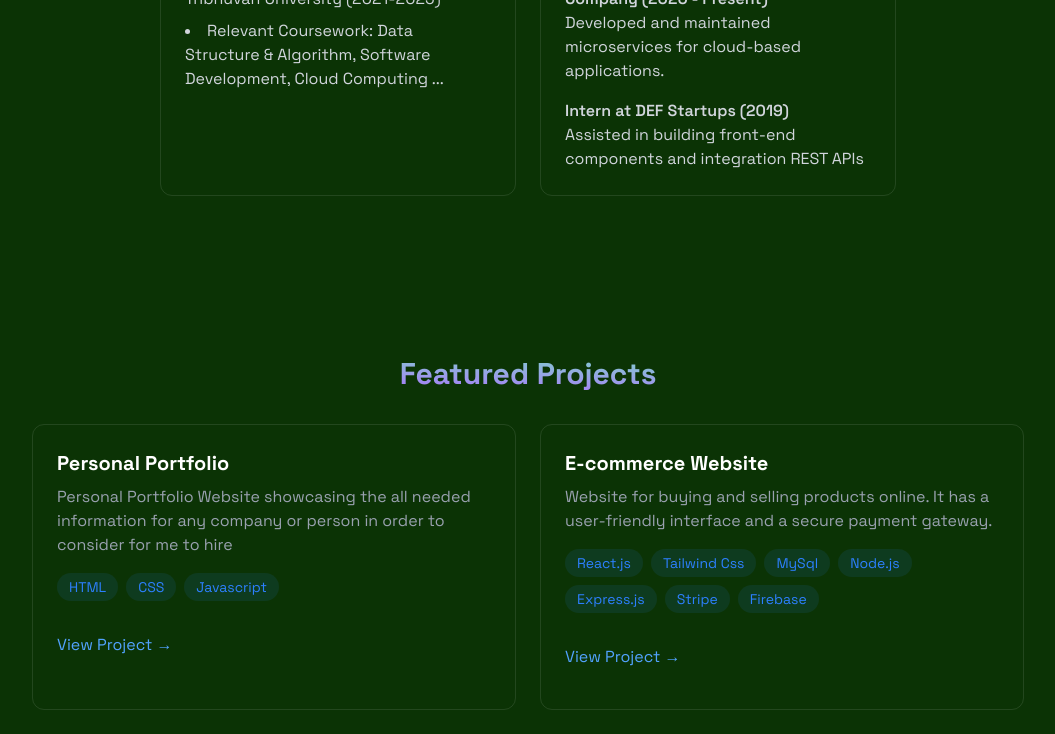
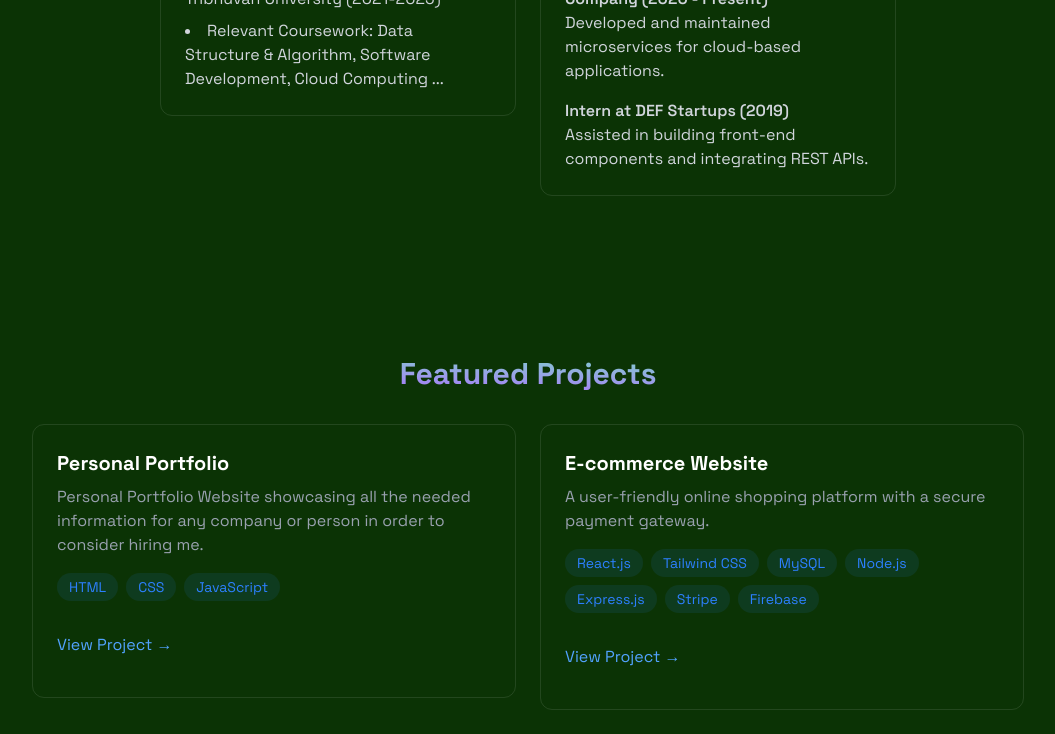
Before and after one commit to chirang56/chiran.me, a React (Vite) app: page / in a window 1280 px wide. Shown: the part 1380-2114 px from the top of the page, without its empty margins (112-1167 px from the left). Built offline with nearby package versions, Linux system fonts and the light colour scheme.

Commit message:
feat: enhance RevealOnScroll component with dynamic delays and apply to various sections

```diff
--- a/src/components/RevealOnScroll.jsx
+++ b/src/components/RevealOnScroll.jsx
@@ -1,17 +1,20 @@
 import { useEffect, useRef } from "react";
 
-export const RevealOnScroll = ({ children, delay = 5 }) => {
+export const RevealOnScroll = ({ children, delay = 0 }) => {
   const ref = useRef(null);
 
   useEffect(() => {
     const observer = new IntersectionObserver(
       ([entry]) => {
-        if (entry.isIntersecting) {
+        if (entry.isIntersecting && ref.current) {
           setTimeout(() => {
-          ref.current.classList.add("reveal-visible");
-        }, delay);
-      }
-    },
+            if (ref.current) {
+              ref.current.classList.add("reveal-visible");
+            }
+          }, delay);
+          observer.unobserve(ref.current); // Stop observing once visible
+        }
+      },
       { threshold: 0.2, rootMargin: "0px 0px -50px 0px" }
     );
 
@@ -21,7 +24,7 @@ export const RevealOnScroll = ({ children, delay = 5 }) => {
   }, [delay]);
 
   return (
-    <div ref={ref} className="reveal">
+    <div ref={ref} className="reveal opacity-0 transition-opacity duration-700 ease-out">
       {children}
     </div>
   );
--- a/src/components/sections/About.jsx
+++ b/src/components/sections/About.jsx
@@ -1,5 +1,7 @@
+import { RevealOnScroll } from "../../components/RevealOnScroll";
+
 export const About = () => {
-  const frontendSkills = ["React", "Vue", "TypeScript", "TailwindCSS", "Svelte",];
+  const frontendSkills = ["React", "Vue", "TypeScript", "TailwindCSS", "Svelte"];
   const backendSkills = ["Node.js", "Python", "AWS", "MongoDB", "GraphQL"];
 
   return (
@@ -8,12 +10,14 @@ export const About = () => {
       className="min-h-screen flex items-center justify-center py-20"
     >
       <div className="max-w-3xl mx-auto px-4">
+        <RevealOnScroll delay={100}>
           <h2 className="text-3xl font-bold mb-8 bg-gradient-to-tr from-purple-500
                 to-emerald-300 text-transparent bg-clip-text text-center">
-            {" "}
             About Me
           </h2>
+        </RevealOnScroll>
 
+        <RevealOnScroll delay={200}>
           <div className="rounded-xl p-8 border-white/10 border hover:-translate-y-1 hover:border-blue-500/30 transition-all">
             <p className="text-gray-300 mb-6">
               Passionate developer with expertise in building scalable web
@@ -21,8 +25,9 @@ export const About = () => {
             </p>
 
             <div className="grid grid-cols-1 md:grid-cols-2 gap-6">
+              <RevealOnScroll delay={300}>
                 <div className="rounded-xl p-6 hover:-translate-y-1 transition-all">
-                <h3 className="text-xl font-bold mb-4"> Frontend </h3>
+                  <h3 className="text-xl font-bold mb-4">Frontend</h3>
                   <div className="flex flex-wrap gap-2">
                     {frontendSkills.map((tech, key) => (
                       <span
@@ -35,60 +40,63 @@ export const About = () => {
                     ))}
                   </div>
                 </div>
+              </RevealOnScroll>
 
+              <RevealOnScroll delay={400}>
                 <div className="rounded-xl p-6 hover:-translate-y-1 transition-all">
-                <h3 className="text-xl font-bold mb-4"> Backend </h3>
+                  <h3 className="text-xl font-bold mb-4">Backend</h3>
                   <div className="flex flex-wrap gap-2">
                     {backendSkills.map((tech, key) => (
                       <span
                         key={key}
                         className="bg-blue-500/10 text-blue-500 py-1 px-3 rounded-full text-sm hover:bg-blue-500/20
-                      hover:shadow-[0_2px_8px_rgba(59,130,2246,0.2)] transition"
+                          hover:shadow-[0_2px_8px_rgba(59,130,246,0.2)] transition"
                       >
                         {tech}
                       </span>
                     ))}
                   </div>
                 </div>
+              </RevealOnScroll>
             </div>
           </div>
+        </RevealOnScroll>
 
         <div className="grid grid-cols-1 md:grid-cols-2 gap-6 mt-8">
+          <RevealOnScroll delay={500}>
             <div className="p-6 rounded-xl border-white/10 border hover:-translate-y-1 hover:border-blue-500/30 transition-all">
-              <h3 className="text-xl font-bold mb-4"> 🏫 Education </h3>
+              <h3 className="text-xl font-bold mb-4">🏫 Education</h3>
               <ul className="list-disc list-inside text-gray-300 space-y-2">
                 <li>
-                    <strong> Bachelors of ICT in Education </strong> - Tribhuvan University (2021-2025)
+                  <strong>Bachelors of ICT in Education</strong> - Tribhuvan University (2021-2025)
                 </li>
                 <li>
-                  Relevant Coursework: Data Structure & Algorithm, Software Development, Cloud
-                  Computing ...
+                  Relevant Coursework: Data Structure & Algorithm, Software Development, Cloud Computing ...
                 </li>
               </ul>
             </div>
+          </RevealOnScroll>
 
+          <RevealOnScroll delay={600}>
             <div className="p-6 rounded-xl border-white/10 border hover:-translate-y-1 hover:border-blue-500/30 transition-all">
-              <h3 className="text-xl font-bold mb-4"> 💼 Work Experience </h3>
+              <h3 className="text-xl font-bold mb-4">💼 Work Experience</h3>
               <div className="space-y-4 text-gray-300">
                 <div>
                   <h4 className="font-semibold">
-                    {" "}Software Engineer at AJ Group of Company (2020 - Present){" "}
+                    Software Engineer at AJ Group of Company (2020 - Present)
                   </h4>
-                  <p>
-                    Developed and maintained microservices for cloud-based applications.
-                  </p>
+                  <p>Developed and maintained microservices for cloud-based applications.</p>
                 </div>
 
                 <div>
                   <h4 className="font-semibold">
-                    {" "}Intern at DEF Startups (2019){" "}
+                    Intern at DEF Startups (2019)
                   </h4>
-                  <p>
-                    Assisted in building front-end components and integration REST APIs
-                  </p>
+                  <p>Assisted in building front-end components and integrating REST APIs.</p>
                 </div>
               </div>
             </div>
+          </RevealOnScroll>
         </div>
       </div>
     </section>
--- a/src/components/sections/Home.jsx
+++ b/src/components/sections/Home.jsx
@@ -3,9 +3,12 @@ import Logo from "../../assets/Logo.webp";
 
 export const Home = () => {
   return (
-    <section id="home" className="flex flex-col items-center justify-center min-h-screen text-center px-4 relative">
-      <RevealOnScroll>
-      {/* Logo with Enhancements */}
+    <section
+      id="home"
+      className="flex flex-col items-center justify-center min-h-screen text-center px-4 relative"
+    >
+      <RevealOnScroll delay={100}>
+        {/* Logo */}
         <div className="w-28 h-28 md:w-32 md:h-32 mb-4 relative">
           <img
             className="rounded-full shadow-lg border-4 border-white dark:border-gray-800 object-cover w-full h-full transition-transform transform hover:scale-105 hover:border-orange-500"
@@ -16,22 +19,22 @@ export const Home = () => {
         </div>
       </RevealOnScroll>
 
-      <RevealOnScroll>
-      {/* Title with improved typography */}
+      <RevealOnScroll delay={200}>
+        {/* Title */}
         <h1 className="text-5xl md:text-7xl font-bold mb-6 bg-gradient-to-br from-cyan-300 to-fuchsia-400 bg-clip-text text-transparent leading-tight md:leading-normal">
           Hi, I'm Chiranjibi Gautam!
         </h1>
       </RevealOnScroll>
 
-      <RevealOnScroll>
-      {/* Description with improved spacing */}
+      <RevealOnScroll delay={300}>
+        {/* Description */}
         <p className="bg-gradient-to-bl from-emerald-500 to-amber-600 bg-clip-text text-transparent text-lg mb-8 max-w-lg mx-auto leading-relaxed">
           I'm a full-stack developer who loves crafting clean & scalable web applications and mobile apps with a delightful user experience. I'm a part-time media translator and subtitler too.
         </p>
       </RevealOnScroll>
 
-      <RevealOnScroll>
-      {/* Buttons with transitions and improved styling */}
+      <RevealOnScroll delay={400}>
+        {/* Buttons */}
         <div className="flex justify-center space-x-4">
           <a
             href="#projects"
--- a/src/components/sections/Projects.jsx
+++ b/src/components/sections/Projects.jsx
@@ -1,6 +1,8 @@
-// src/components/Projects.jsx
+import { RevealOnScroll } from "../../components/RevealOnScroll";
+
 const ProjectCard = ({ title, description, techStack, link }) => {
   return (
+    <RevealOnScroll delay={200}>
       <div className="rounded-xl p-6 border-white/10 border hover:-translate-y-1
         hover:border-blue-500/30 hover:shadow-[0_2px_8px_rgba(59,130,246,0.1)] transition-all">
         <h3 className="text-xl font-bold mb-2">{title}</h3>
@@ -18,11 +20,13 @@ const ProjectCard = ({ title, description, techStack, link }) => {
           ))}
         </div>
         <div className="flex justify-between items-center">
-        <a href={link} className="text-blue-400 hover:text-emerald-300 transition-colors my-4">
+          <a href={link} target="_blank" rel="noopener noreferrer"
+            className="text-blue-400 hover:text-emerald-300 transition-colors my-4">
             View Project →
           </a>
         </div>
       </div>
+    </RevealOnScroll>
   );
 };
 
@@ -30,31 +34,33 @@ export const Projects = () => {
   const projects = [
     {
       title: "Personal Portfolio",
-      description: "Personal Portfolio Website showcasing the all needed information for any company or person in order to consider for me to hire",
-      techStack: ["HTML", "CSS", "Javascript"],
+      description: "Personal Portfolio Website showcasing all the needed information for any company or person in order to consider hiring me.",
+      techStack: ["HTML", "CSS", "JavaScript"],
       link: "https://chirang56me.netlify.app/"
     },
     {
       title: "E-commerce Website",
-      description: "Website for buying and selling products online. It has a user-friendly interface and a secure payment gateway.",
-      techStack: ["React.js", "Tailwind Css", "MySql", "Node.js", "Express.js", "Stripe", "Firebase"],
+      description: "A user-friendly online shopping platform with a secure payment gateway.",
+      techStack: ["React.js", "Tailwind CSS", "MySQL", "Node.js", "Express.js", "Stripe", "Firebase"],
       link: "https://matdash-frontend.vercel.app/"
     },
     {
       title: "Gautam Steelworks",
-      description: "Website for Gautam Steelworks, a steel, aluminum, and fibre industry. It features a modern and responsive design with a clean user interface, showcasing products and services effectively. The website ensures fast performance, SEO optimization, and seamless navigation.",
+      description: "A responsive website showcasing Gautam Steelworks' products and services.",
       techStack: ["Next.js", "Tailwind CSS", "Node.js", "Express.js", "MySQL"],
       link: "https://gautam-steelworks.vercel.app/en"
     },
-    // Add more projects here as needed
   ];
 
   return (
     <section id="projects" className="min-h-screen flex items-center justify-center py-20">
       <div className="max-w-5xl mx-auto px-4">
+        <RevealOnScroll delay={100}>
           <h2 className="text-3xl font-bold mb-8 bg-gradient-to-tr from-purple-500 to-emerald-300 text-transparent bg-clip-text text-center">
             Featured Projects
           </h2>
+        </RevealOnScroll>
+
         <div className="grid grid-cols-1 md:grid-cols-2 gap-6">
           {projects.map((project, index) => (
             <ProjectCard
```
Lines whose indentation alone changed are shown as unchanged.
